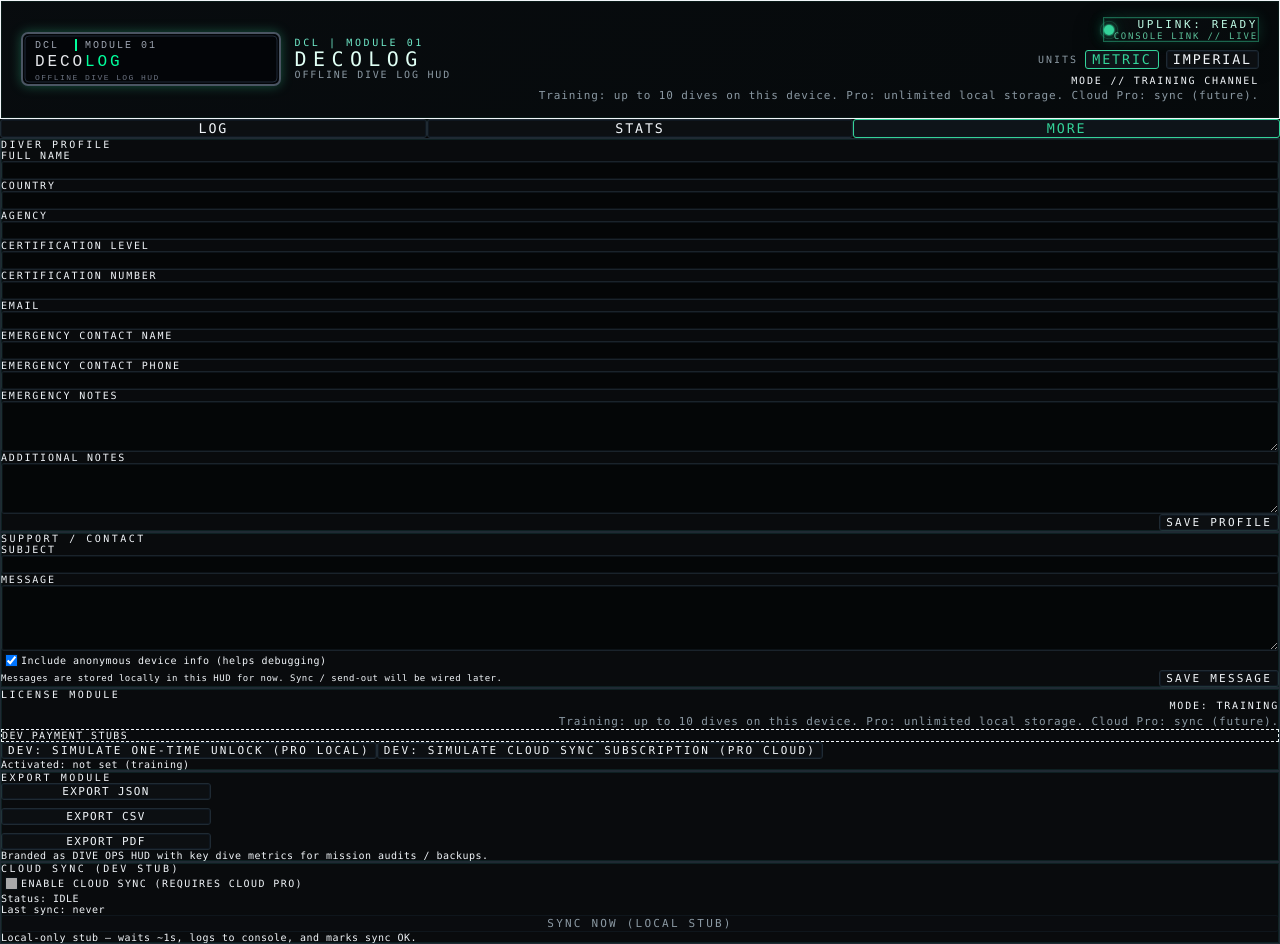
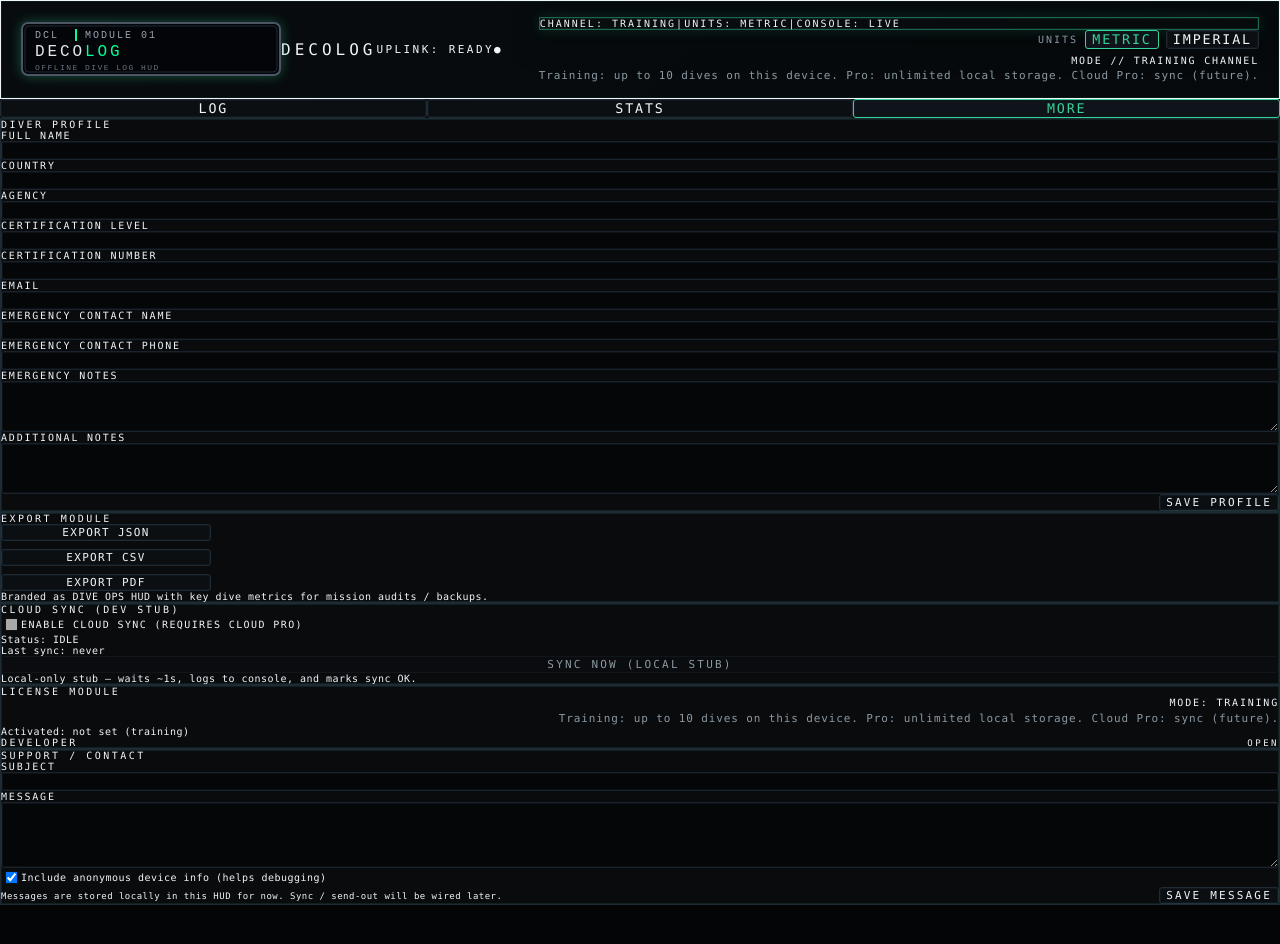
Before and after one commit to mo-elsa3dany/decolog, a React (Vite) app: page / in a window 1280 px wide. Both pictures are taken after a click on the button "MORE". After the commit the page ends 905 px from the top, so only its background shows below. Built offline with nearby package versions, Linux system fonts and the light colour scheme.

Commit message:
UI final: header, tabs, more tab cleanup

```diff
--- a/src/App.tsx
+++ b/src/App.tsx
@@ -626,31 +626,35 @@ export default function App() {
   // Render helpers
   // -------------------------------------------------------------------
   function renderHeader() {
+    const unitsLabel = units === 'imperial' ? 'IMPERIAL' : 'METRIC';
+
     return (
       <header className="hud-header mb-5">
-        <div className="hud-strip rounded-lg border border-emerald-500/30">
-          <div className="hud-strip-left">
-            <img src="/decolog-logo.svg" alt="DECOLOG emblem" className="hud-mark h-8 w-auto" />
-            <div className="hud-stamp">
-              <span className="hud-stamp-line">DCL | MODULE 01</span>
-              <span className="hud-stamp-title">DECOLOG</span>
-              <span className="hud-stamp-sub">OFFLINE DIVE LOG HUD</span>
+        <div className="hud-strip rounded-lg border border-emerald-500/30 bg-zinc-950/60 p-4">
+          <div className="flex flex-wrap items-center justify-between gap-3">
+            <div className="flex items-center gap-3">
+              <img src="/decolog-logo.svg" alt="DECOLOG emblem" className="hud-mark h-8 w-auto" />
+              <div className="font-mono text-sm uppercase tracking-[0.25em] text-emerald-200">
+                DECOLOG
+              </div>
+            </div>
+            <div className="flex items-center gap-2 font-mono text-[11px] uppercase tracking-[0.22em] text-emerald-200">
+              <span>UPLINK: READY</span>
+              <span aria-hidden className="text-emerald-400">●</span>
             </div>
           </div>
 
-          <div className="hud-strip-right">
-            <div className="hud-telemetry">
-              <div className="hud-status flex items-center gap-3 rounded px-3 py-2">
-                <span className="hud-status-dot" aria-hidden />
-                <div className="flex flex-col leading-tight">
-                  <span className="hud-status-line">UPLINK: READY</span>
-                  <span className="hud-console-line">CONSOLE LINK // LIVE</span>
-                </div>
-              </div>
+          <div className="mt-3 flex flex-col gap-3 md:flex-row md:items-center md:justify-between">
+            <div className="hud-status flex flex-wrap items-center gap-2 rounded border border-emerald-500/50 bg-emerald-500/10 px-3 py-2 font-mono text-[10px] uppercase tracking-[0.2em] text-emerald-200">
+              <span>CHANNEL: TRAINING</span>
+              <span className="text-emerald-400">|</span>
+              <span>UNITS: {unitsLabel}</span>
+              <span className="text-emerald-400">|</span>
+              <span>CONSOLE: LIVE</span>
             </div>
 
-            <div className="hud-controls">
-              <div className="hud-units">
+            <div className="hud-controls flex flex-wrap items-center gap-4">
+              <div className="hud-units flex items-center gap-2">
                 <span className="hud-label">UNITS</span>
                 <button
                   type="button"
@@ -667,7 +671,7 @@ export default function App() {
                   IMPERIAL
                 </button>
               </div>
-              <div className="hud-license">
+              <div className="hud-license text-left md:text-right">
                 <span className="hud-mode">
                   MODE //{' '}
                   {isPro
@@ -688,13 +692,13 @@ export default function App() {
   function renderTabs() {
     return (
       <div className="hud-tabs mb-4">
-        <div className="hud-tabs-bar grid grid-cols-3 gap-2 font-mono text-[11px] uppercase tracking-[0.2em]">
+        <div className="hud-tabs-bar flex items-stretch gap-1 font-mono text-[10px] uppercase tracking-[0.2em]">
           {(['log', 'stats', 'more'] as Tab[]).map((t) => (
             <button
               key={t}
               type="button"
               onClick={() => setTab(t)}
-              className={`hud-tab rounded border px-3 py-2 ${tab === t ? 'is-active' : ''}`}
+              className={`hud-tab flex-1 rounded border px-2 py-1.5 ${tab === t ? 'is-active' : ''}`}
             >
               {t === 'log' && 'LOG'}
               {t === 'stats' && 'STATS'}
@@ -1176,6 +1180,134 @@ export default function App() {
           </div>
         </div>
 
+        {/* Export module */}
+        <div className="mil-panel rounded-lg border border-zinc-800 bg-zinc-950/60 p-4">
+          <div className="mb-2 font-mono text-[10px] uppercase tracking-[0.25em] text-zinc-500">
+            EXPORT MODULE
+          </div>
+
+          <div className="export-keys flex flex-wrap gap-2">
+            <button
+              className="export-key-btn rounded border border-zinc-600 text-zinc-200 px-3 py-2 font-mono text-[11px] tracking-[0.12em] hover:bg-zinc-800"
+              onClick={handleExportJson}
+            >
+              EXPORT JSON
+            </button>
+
+            <button
+              className="export-key-btn rounded border border-zinc-600 text-zinc-200 px-3 py-2 font-mono text-[11px] tracking-[0.12em] hover:bg-zinc-800"
+              onClick={handleExportCsv}
+            >
+              EXPORT CSV
+            </button>
+
+            <button
+              className="export-key-btn rounded border border-zinc-600 text-zinc-200 px-3 py-2 font-mono text-[11px] tracking-[0.12em] hover:bg-zinc-800"
+              onClick={handleExportPdf}
+            >
+              EXPORT PDF
+            </button>
+          </div>
+
+          <div className="mt-3 font-mono text-[10px] text-zinc-500">
+            Branded as <span className="text-emerald-300">DIVE OPS HUD</span> with key dive
+            metrics for mission audits / backups.
+          </div>
+        </div>
+
+        {/* Cloud sync config (stub) */}
+        <div className="mil-panel rounded-lg border border-zinc-800 bg-zinc-950/60 p-4">
+          <div className="mb-2 font-mono text-[10px] uppercase tracking-[0.25em] text-zinc-500">
+            CLOUD SYNC (DEV STUB)
+          </div>
+          <div className="grid gap-3 text-[13px]">
+            <label className="flex items-center gap-2 font-mono text-[10px] uppercase tracking-[0.14em] text-zinc-400">
+              <input
+                type="checkbox"
+                className="h-3 w-3 border border-zinc-600 bg-zinc-900 accent-emerald-500"
+                checked={syncConfig.cloudSyncEnabled}
+                disabled={!hasCloudSync}
+                onChange={(e) => handleToggleCloudSync(e.target.checked)}
+              />
+              Enable cloud sync (requires Cloud Pro)
+            </label>
+            <div className="font-mono text-[10px] text-zinc-500">
+              Status: {syncConfig.lastSyncStatus.toUpperCase()}{' '}
+              {syncing ? '(running...)' : ''}
+            </div>
+            <div className="font-mono text-[10px] text-zinc-500">
+              Last sync:{' '}
+              {syncConfig.lastSyncAt
+                ? new Date(syncConfig.lastSyncAt).toLocaleString()
+                : 'never'}
+            </div>
+            <button
+              type="button"
+              disabled={!syncConfig.cloudSyncEnabled || syncing || !hasCloudSync}
+              onClick={handleManualSync}
+              className="rounded border border-emerald-500 bg-emerald-500/10 px-3 py-1.5 font-mono text-[11px] uppercase tracking-[0.2em] text-emerald-200 disabled:border-zinc-700 disabled:text-zinc-500"
+            >
+              SYNC NOW (LOCAL STUB)
+            </button>
+            <div className="font-mono text-[10px] text-zinc-500">
+              Local-only stub — waits ~1s, logs to console, and marks sync OK.
+            </div>
+          </div>
+        </div>
+
+        {/* License */}
+        <div className="mil-panel rounded-lg border border-zinc-800 bg-zinc-950/60 p-4">
+          <div className="mb-2 font-mono text-[10px] uppercase tracking-[0.25em] text-zinc-500">
+            LICENSE MODULE
+          </div>
+          <div className="hud-license items-start text-left">
+            <div className="hud-mode">
+              MODE:{' '}
+              {license.tier === 'training'
+                ? 'TRAINING'
+                : license.tier === 'pro_local'
+                  ? 'PRO / LOCAL'
+                  : 'PRO / CLOUD SYNC'}
+            </div>
+            <div className="hud-tier-copy">{TIER_COPY}</div>
+          </div>
+          <div className="mt-2 font-mono text-[10px] text-zinc-500">
+            Activated:{' '}
+            {license.activatedAt
+              ? new Date(license.activatedAt).toLocaleString()
+              : 'not set (training)'}
+          </div>
+
+          <details className="group mt-3">
+            <summary className="flex cursor-pointer items-center justify-between font-mono text-[10px] uppercase tracking-[0.25em] text-zinc-500">
+              <span>DEVELOPER</span>
+              <span className="text-[9px] text-zinc-400 group-open:hidden">Open</span>
+              <span className="hidden text-[9px] text-zinc-400 group-open:inline">Close</span>
+            </summary>
+            <div className="mt-3 space-y-3">
+              <div className="rounded border border-dashed border-emerald-500/60 bg-zinc-900/60 p-2 font-mono text-[10px] uppercase tracking-[0.14em] text-emerald-200">
+                Dev payment stubs
+              </div>
+              <div className="flex flex-wrap gap-2">
+                <button
+                  type="button"
+                  onClick={handleDevProLocal}
+                  className="rounded border bg-emerald-500/10 px-3 py-1.5 font-mono text-[11px] uppercase tracking-[0.2em] text-emerald-200"
+                >
+                  DEV: Simulate one-time unlock (Pro Local)
+                </button>
+                <button
+                  type="button"
+                  onClick={handleDevProCloud}
+                  className="rounded border bg-sky-500/10 px-3 py-1.5 font-mono text-[11px] uppercase tracking-[0.2em] text-sky-200"
+                >
+                  DEV: Simulate cloud sync subscription (Pro Cloud)
+                </button>
+              </div>
+            </div>
+          </details>
+        </div>
+
         {/* Support */}
         <div className="mil-panel rounded-lg border border-zinc-800 bg-zinc-950/60 p-4">
           <div className="mb-2 font-mono text-[10px] uppercase tracking-[0.25em] text-zinc-500">
@@ -1233,126 +1365,6 @@ export default function App() {
           </div>
         </div>
 
-        {/* License + Export */}
-        <div className="grid gap-5 md:grid-cols-[minmax(0,1.4fr)_minmax(0,2fr)]">
-          {/* License module */}
-          <div className="mil-panel rounded-lg border border-zinc-800 bg-zinc-950/60 p-4">
-            <div className="mb-2 font-mono text-[10px] uppercase tracking-[0.25em] text-zinc-500">
-              LICENSE MODULE
-            </div>
-            <div className="hud-license items-start text-left">
-              <div className="hud-mode">
-                MODE:{' '}
-                {license.tier === 'training'
-                  ? 'TRAINING'
-                  : license.tier === 'pro_local'
-                    ? 'PRO / LOCAL'
-                    : 'PRO / CLOUD SYNC'}
-              </div>
-              <div className="hud-tier-copy">{TIER_COPY}</div>
-            </div>
-            <div className="mt-1 rounded border border-dashed border-emerald-500/60 bg-zinc-900/60 p-2 font-mono text-[10px] uppercase tracking-[0.14em] text-emerald-200">
-              Dev payment stubs
-            </div>
-            <div className="mt-3 flex flex-wrap gap-2">
-              <button
-                type="button"
-                onClick={handleDevProLocal}
-                className="rounded border bg-emerald-500/10 px-3 py-1.5 font-mono text-[11px] uppercase tracking-[0.2em] text-emerald-200"
-              >
-                DEV: Simulate one-time unlock (Pro Local)
-              </button>
-              <button
-                type="button"
-                onClick={handleDevProCloud}
-                className="rounded border bg-sky-500/10 px-3 py-1.5 font-mono text-[11px] uppercase tracking-[0.2em] text-sky-200"
-              >
-                DEV: Simulate cloud sync subscription (Pro Cloud)
-              </button>
-            </div>
-            <div className="mt-2 font-mono text-[10px] text-zinc-500">
-              Activated:{' '}
-              {license.activatedAt
-                ? new Date(license.activatedAt).toLocaleString()
-                : 'not set (training)'}
-            </div>
-          </div>
-
-          {/* Export module */}
-          <div className="mil-panel rounded-lg border border-zinc-800 bg-zinc-950/60 p-4">
-            <div className="mb-2 font-mono text-[10px] uppercase tracking-[0.25em] text-zinc-500">
-              EXPORT MODULE
-            </div>
-
-            <div className="export-keys flex flex-wrap gap-2">
-              <button
-                className="export-key-btn rounded border border-zinc-600 text-zinc-200 px-3 py-2 font-mono text-[11px] tracking-[0.12em] hover:bg-zinc-800"
-                onClick={handleExportJson}
-              >
-                EXPORT JSON
-              </button>
-
-              <button
-                className="export-key-btn rounded border border-zinc-600 text-zinc-200 px-3 py-2 font-mono text-[11px] tracking-[0.12em] hover:bg-zinc-800"
-                onClick={handleExportCsv}
-              >
-                EXPORT CSV
-              </button>
-
-              <button
-                className="export-key-btn rounded border border-zinc-600 text-zinc-200 px-3 py-2 font-mono text-[11px] tracking-[0.12em] hover:bg-zinc-800"
-                onClick={handleExportPdf}
-              >
-                EXPORT PDF
-              </button>
-            </div>
-
-            <div className="mt-3 font-mono text-[10px] text-zinc-500">
-              Branded as <span className="text-emerald-300">DIVE OPS HUD</span> with key dive
-              metrics for mission audits / backups.
-            </div>
-          </div>
-        </div>
-
-        {/* Cloud sync config (stub) */}
-        <div className="mil-panel rounded-lg border border-zinc-800 bg-zinc-950/60 p-4">
-          <div className="mb-2 font-mono text-[10px] uppercase tracking-[0.25em] text-zinc-500">
-            CLOUD SYNC (DEV STUB)
-          </div>
-          <div className="grid gap-3 text-[13px]">
-            <label className="flex items-center gap-2 font-mono text-[10px] uppercase tracking-[0.14em] text-zinc-400">
-              <input
-                type="checkbox"
-                className="h-3 w-3 border border-zinc-600 bg-zinc-900 accent-emerald-500"
-                checked={syncConfig.cloudSyncEnabled}
-                disabled={!hasCloudSync}
-                onChange={(e) => handleToggleCloudSync(e.target.checked)}
-              />
-              Enable cloud sync (requires Cloud Pro)
-            </label>
-            <div className="font-mono text-[10px] text-zinc-500">
-              Status: {syncConfig.lastSyncStatus.toUpperCase()}{' '}
-              {syncing ? '(running...)' : ''}
-            </div>
-            <div className="font-mono text-[10px] text-zinc-500">
-              Last sync:{' '}
-              {syncConfig.lastSyncAt
-                ? new Date(syncConfig.lastSyncAt).toLocaleString()
-                : 'never'}
-            </div>
-            <button
-              type="button"
-              disabled={!syncConfig.cloudSyncEnabled || syncing || !hasCloudSync}
-              onClick={handleManualSync}
-              className="rounded border border-emerald-500 bg-emerald-500/10 px-3 py-1.5 font-mono text-[11px] uppercase tracking-[0.2em] text-emerald-200 disabled:border-zinc-700 disabled:text-zinc-500"
-            >
-              SYNC NOW (LOCAL STUB)
-            </button>
-            <div className="font-mono text-[10px] text-zinc-500">
-              Local-only stub — waits ~1s, logs to console, and marks sync OK.
-            </div>
-          </div>
-        </div>
       </section>
     );
   }
```
Also changed, not shown: 1 other file (tests, documents, lock files or other folders).
